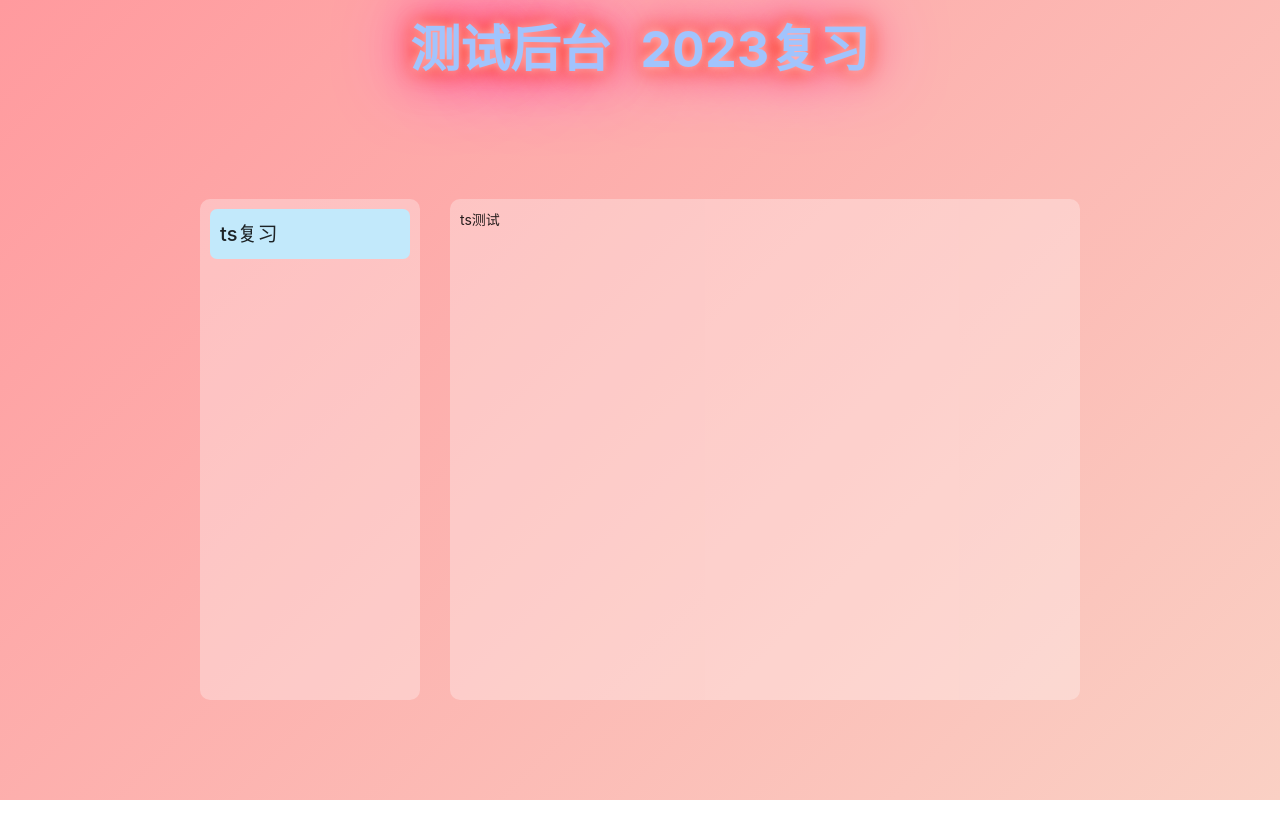
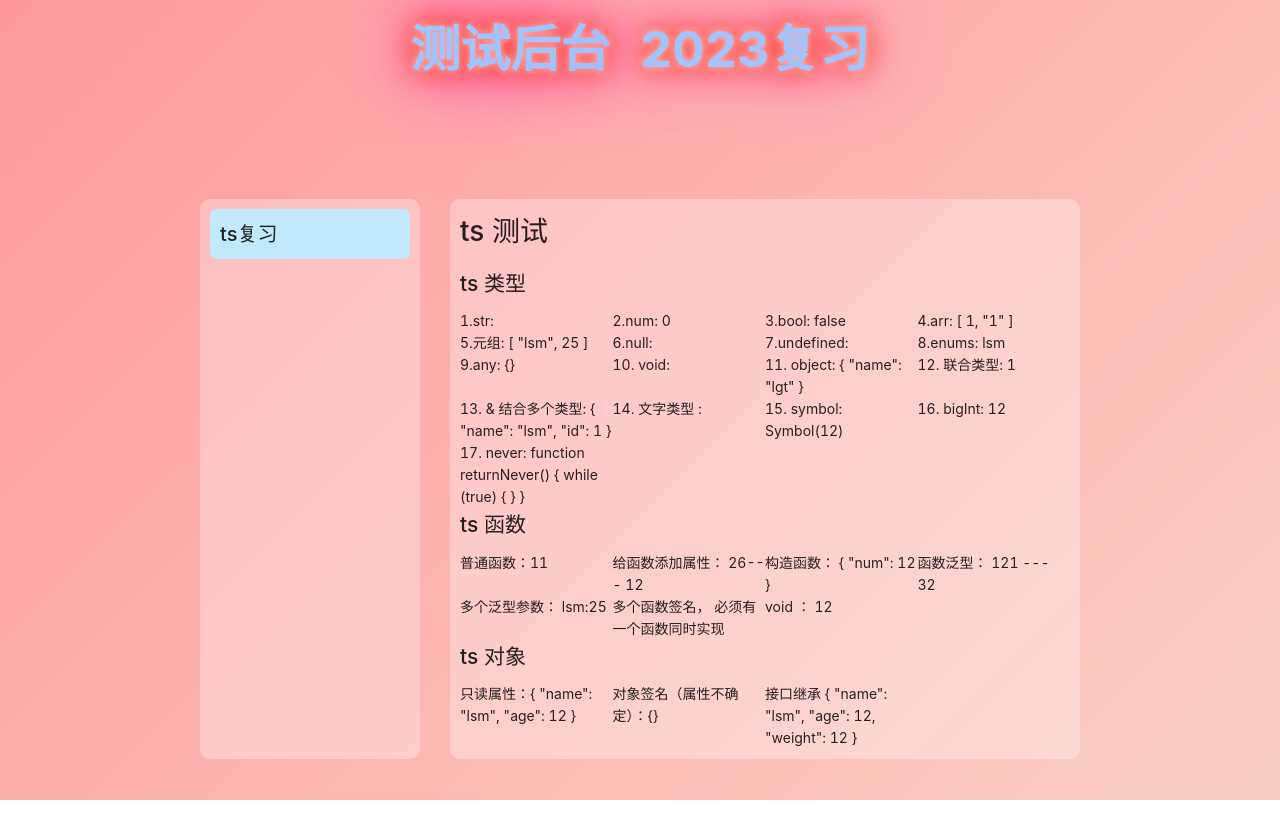
Before and after one commit to mpasdi/test-vue3, a Vue app: page /review/tsTest in a window 1280 px wide. Shown: the top 838 px of the page. Before the commit the page ends 800 px from the top, so only its background shows below. Built offline with nearby package versions, Linux system fonts and the light colour scheme.

Commit message:
feat: ts测试

```diff
--- a/src/views/review/modules/TsTest.vue
+++ b/src/views/review/modules/TsTest.vue
@@ -1,7 +1,224 @@
 <template>
-  <div>ts测试</div>
+  <div>
+    <h1>ts 测试</h1>
+
+    <!-- ts类型 -->
+    <h2>ts 类型</h2>
+    <div class="ts-type">
+      <div>1.str: {{ str }}</div>
+      <div>2.num: {{ num }}</div>
+      <div>3.bool: {{ bool }}</div>
+      <div>4.arr: {{ arr }}</div>
+      <div>5.元组: {{ arrYuan }}</div>
+      <div>6.null: {{ customNull }}</div>
+      <div>7.undefined: {{ customUndefined }}</div>
+      <div>8.enums: {{ Enums.name }}</div>
+      <div>9.any: {{ anyType }}</div>
+      <div>10. void: {{ notReturn() }}</div>
+      <div>11. object: {{ object }}</div>
+      <div>12. 联合类型: {{ joint }}</div>
+      <div>13. & 结合多个类型: {{ extend }}</div>
+      <div>14. 文字类型 : {{ text }}</div>
+      <div>15. symbol: {{ symbol }}</div>
+      <div>16. bigInt: {{ bigInt }}</div>
+      <div>17. never: {{ returnNever }}</div>
+    </div>
+
+    <!-- ts 函数-->
+    <h2>ts 函数</h2>
+    <div class="ts-func">
+      <div>普通函数：{{ funcA('1') }}</div>
+      <div>给函数添加属性： {{ funcB(25) }}--- {{ funcB.time }}</div>
+      <div>构造函数： {{ new FuncC(12) }}</div>
+      <div>函数泛型： {{ funcD('121da') }} --- {{ funcD(32) }}</div>
+      <div>多个泛型参数： {{ funcE('lsm', 25) }}</div>
+      <div>多个函数签名， 必须有一个函数同时实现</div>
+      <div>void ： {{ funcF() }}</div>
+    </div>
+
+    <!-- ts 对象-->
+    <h2>ts 对象</h2>
+    <div class="ts-obj">
+      <div>只读属性：{{ person }}</div>
+      <div>对象签名（属性不确定）：{{ obj2 }}</div>
+      <div>接口继承 {{ obj3 }}</div>
+    </div>
+  </div>
 </template>
 
-<script setup lang="ts"></script>
+<script setup lang="ts">
+  import { ref } from 'vue'
+  import { BigIntDecimal } from 'ant-design-vue/es/input-number/src/utils/MiniDecimal'
 
-<style scoped lang="less"></style>
+  //1. ts 类型
+  type StrAndNum = string | number
+  const str = ref<string>('')
+  const num = ref<number>(0)
+  const bool = ref<boolean>(false)
+  const customNull = ref<null>(null)
+  const customUndefined = ref<undefined>()
+  const arr = ref<Array<StrAndNum>>([1, '1']) // 也可以使用Array<string>
+  const arrYuan = ref<[string, number]>(['lsm', 25])
+  const anyType = ref({
+    lsm: true,
+    toString() {
+      return '{}'
+    }
+  })
+  const object = ref<{ name: string; age?: number }>({
+    name: 'lgt'
+  })
+  const joint: StrAndNum = 1 || '2'
+
+  type extendType = {
+    name: string
+  } & {
+    id: number
+  }
+  const extend = ref<extendType>({ name: 'lsm', id: 1 })
+  const text = ref<'lsm' | 'xcz'>()
+  text.value = str.value as 'lsm'
+  text.value = <'xcz'>str.value
+
+  const symbol = ref<symbol>(Symbol(12))
+  const bigInt = ref<bigint>(BigInt(12.0))
+  console.log(new BigIntDecimal(12.31313))
+
+  enum Enums { // 枚举
+    name = 'lsm'
+  }
+  function notReturn(): void {
+    console.log('lsm---inner')
+    return undefined
+  }
+  function returnNever(): never {
+    // let err: string
+    // if ((err = '代码错误！')) {
+    //   throw new Error(err)
+    // }
+    while (true) {}
+  }
+
+  class Fruit<T> {
+    fruitName: string
+    fruitType: string
+    fruitAttr: T
+    constructor(fruitName: string, fruitType: string, attr: T) {
+      this.fruitName = fruitName
+      this.fruitType = fruitType
+      this.fruitAttr = attr
+    }
+  }
+
+  type FruitLastAttr = {
+    weight?: number
+    number?: number
+    unit?: string
+  }
+  console.log(new Fruit<FruitLastAttr>('apple', 'apple', { weight: 10 }))
+
+  //   2. 函数
+  async function func1() {
+    let a = 1
+    a++
+  }
+  console.log('lsm func1', func1())
+  function func2() {
+    return new Promise((_res) => {
+      _res(undefined)
+    })
+  }
+  console.log('lsm func2', func2())
+
+  type FuncAType = (name: string) => string
+  const funcA: FuncAType = (name) => {
+    return '1' + name
+  }
+
+  type funcBType = {
+    time: number
+    (age: number): number
+  }
+
+  const funcB: funcBType = (age) => {
+    return age + 1
+  }
+  funcB.time = 12
+
+  interface funcCType<T> {
+    new (num: number): T
+  }
+  class Sui {
+    num: number
+    constructor(num) {
+      this.num = num
+    }
+  }
+  const FuncC: funcCType<Sui> = Sui
+  function funcD<T>(obj): T {
+    if (typeof obj === 'string') {
+      return parseInt(obj) as T
+    }
+    return obj
+  }
+  console.log('lsm-----func d', funcD<number>('313fad'))
+
+  function funcE<T, E>(name: T, age: E) {
+    return name + ':' + age
+  }
+  //  多个函数签名
+  //
+  // function funcF(num: number): number
+  // function funcF(name: string): string
+  //
+  // function funcF(numOrName) {
+  //   if (name) {
+  //     return num + ' : ' + name
+  //   } else {
+  //     return 100 + num
+  //   }
+  // }
+  // funcF(1, '1')
+
+  type funcFType = () => void
+
+  const funcF: funcFType = () => {
+    return 12
+  }
+
+  //   3. obj 对象
+  interface obj1Type {
+    readonly name: string
+    age: number
+  }
+  const person: obj1Type = {
+    name: 'lsm',
+    age: 12
+  }
+
+  interface obj2Type {
+    [name: string | number]: string
+  }
+  const obj2: obj2Type = {}
+
+  interface obj3Type extends obj1Type {
+    weight: number
+  }
+  const obj3: obj3Type = {
+    name: 'lsm',
+    age: 12,
+    weight: 12
+  }
+  let val1 = 'lsm'
+  let val1Type: typeof val1 = 'aa'
+  console.log('lsm type val1', val1Type)
+</script>
+
+<style scoped lang="less">
+  .ts-type,
+  .ts-func,
+  .ts-obj {
+    display: grid;
+    grid-template-columns: repeat(4, 1fr);
+  }
+</style>
```
